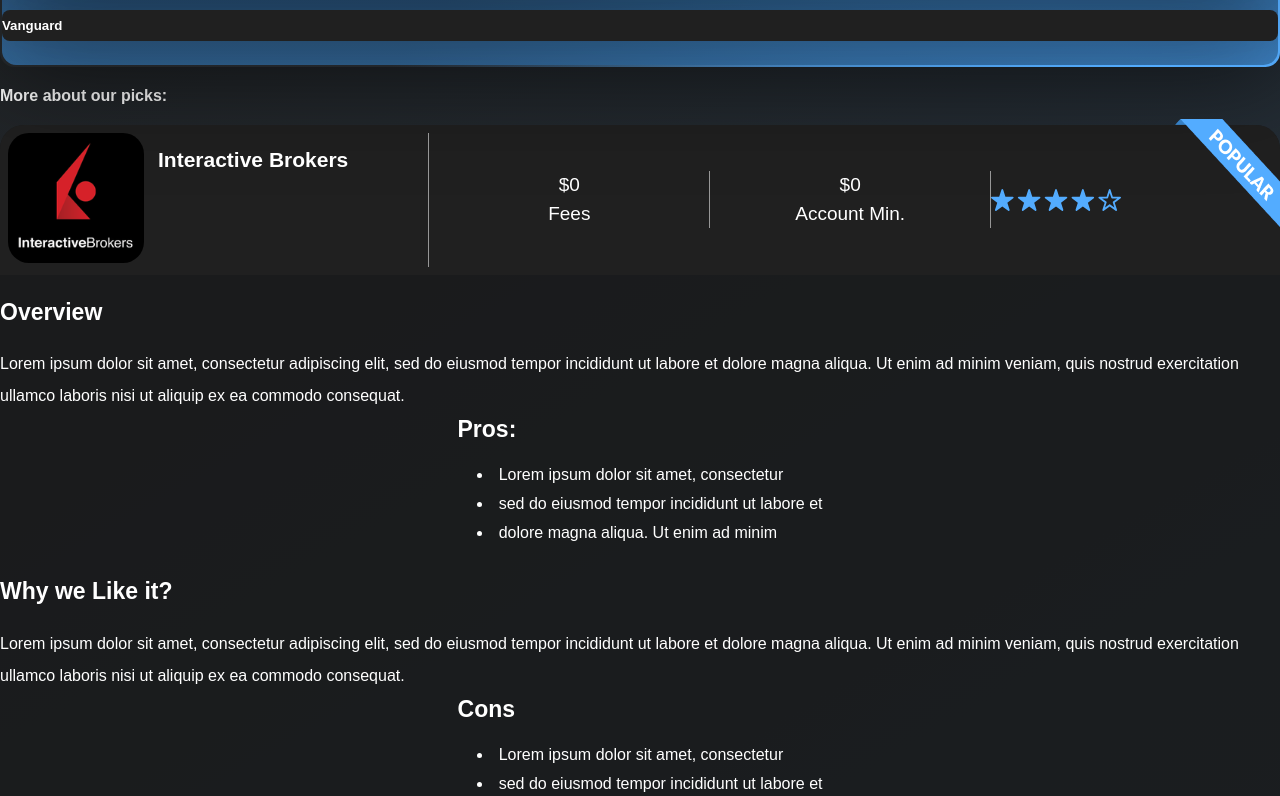
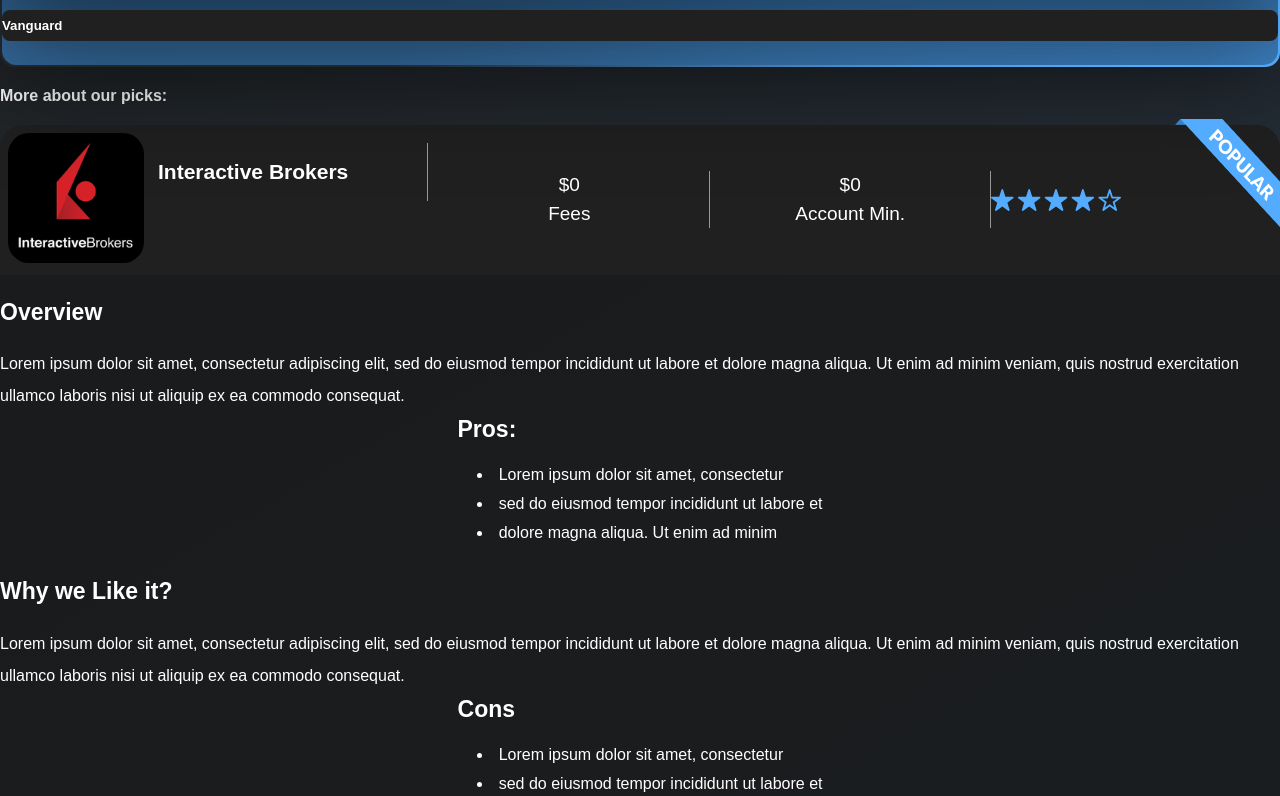
Before and after one commit to GeekLabsHoldings/Street-Suite, a React (Create React App) app: page /top-brokers in a window 1280 px wide. Shown: the part 1484-2280 px from the top of the page. Built offline with nearby package versions, Linux system fonts and the light colour scheme.

Commit message:
finalize header card component

```diff
--- a/src/website/components/HeaderForCard/HeaderCard.jsx
+++ b/src/website/components/HeaderForCard/HeaderCard.jsx
@@ -9,8 +9,11 @@
                 <div className=" w-1/3 sm:imgDivHeader">
                         <img className='w-full' src={imgUrl} />
                 </div>
-                <div className=" w-2/3 textToImg elementBorder pe-2">
-                        <h4>  Interactive Brokers</h4>
+                <div className=" w-2/3 textToImg pe-2.5">
+                    <div className='elementBorder lg:py-3 sm:py-0 sm:pe-16'>
+                    <h4>Interactive Brokers</h4>
+                    </div>
+
                     </div>
 
             </div>
```
